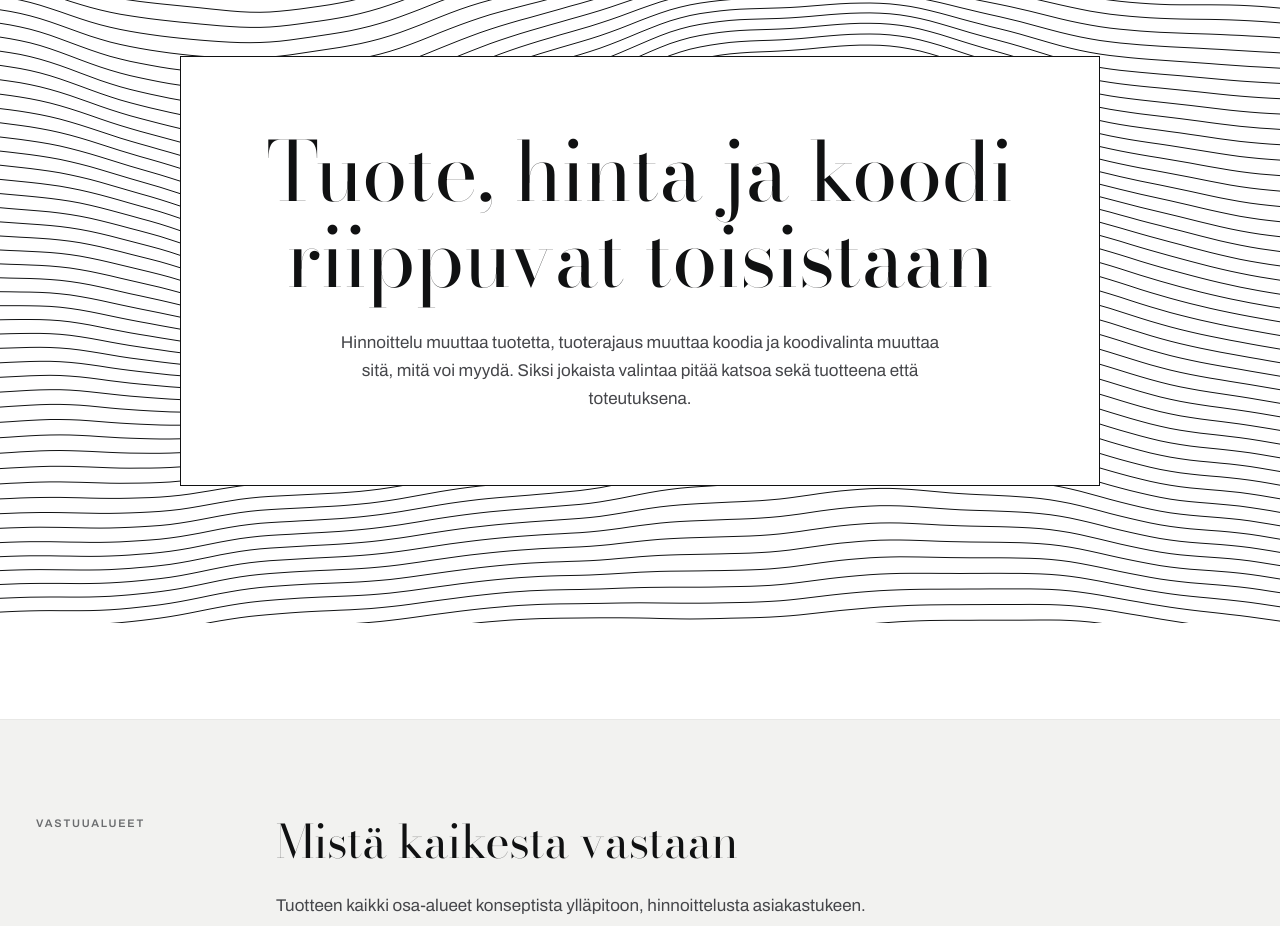
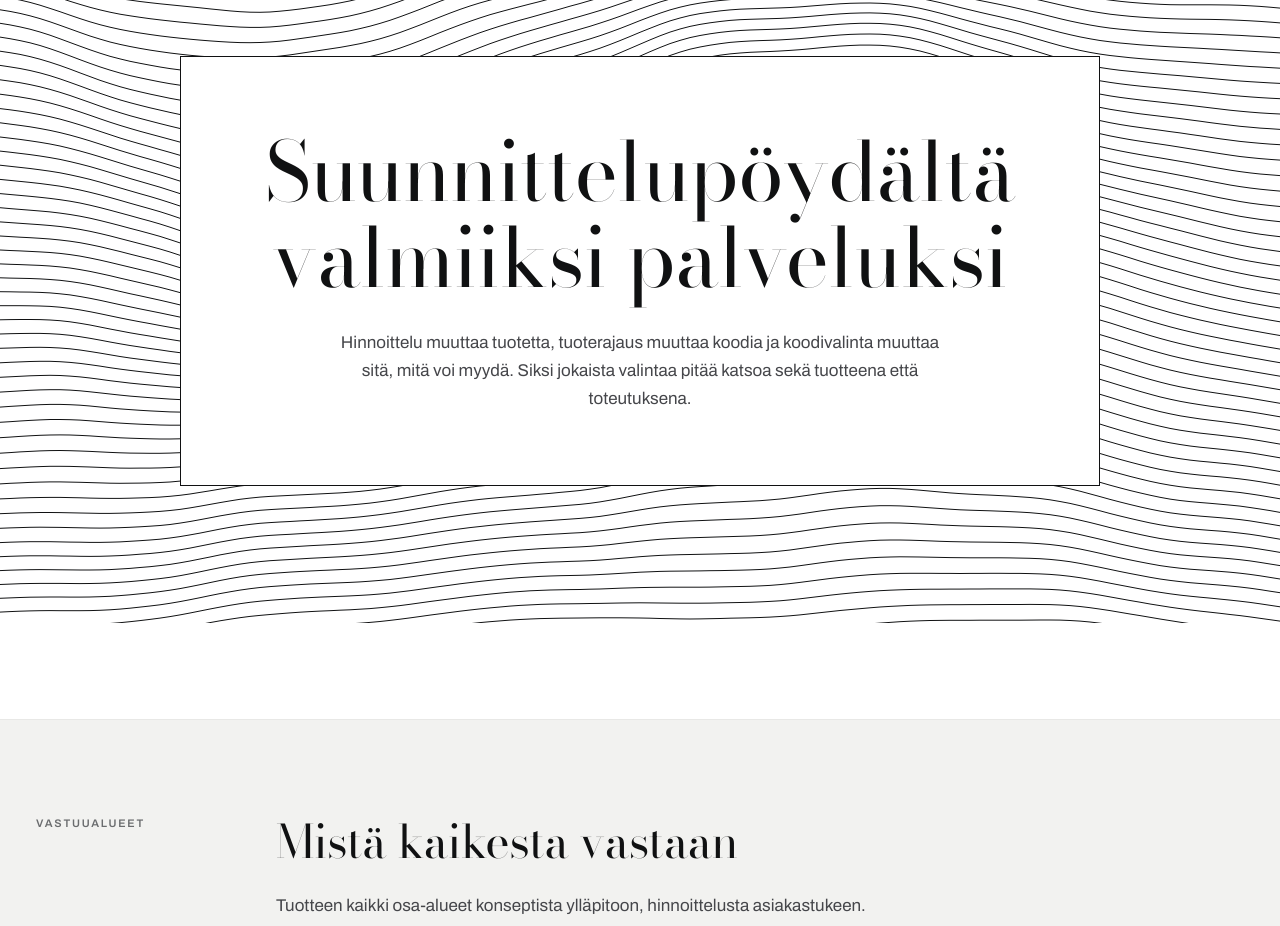
Before and after one commit to VeliMattiPokela/pokela.fi, a Next.js app: page /fi/tyot/blokbook/ in a window 1280 px wide. Shown: the part 2900-3826 px from the top of the page. Built offline with nearby package versions, Linux system fonts and the light colour scheme.

Commit message:
Blokbook: nosto-otsikoksi Suunnittelupöydältä valmiiksi palveluksi
Co-Authored-By: Claude Opus 5.5 (1M context) <noreply@anthropic.com>
Claude-Session: https://claude.ai/code/session_01CcvsyiCcBevL88m3XEcAX4

```diff
--- a/content/cases/fi.ts
+++ b/content/cases/fi.ts
@@ -206,7 +206,7 @@ const blokbook: Case = {
     },
     {
       kind: 'band',
-      title: 'Tuote, hinta ja koodi riippuvat toisistaan',
+      title: 'Suunnittelupöydältä valmiiksi palveluksi',
       body: 'Hinnoittelu muuttaa tuotetta, tuoterajaus muuttaa koodia ja koodivalinta muuttaa sitä, mitä voi myydä. Siksi jokaista valintaa pitää katsoa sekä tuotteena että toteutuksena.',
     },
     {
```
